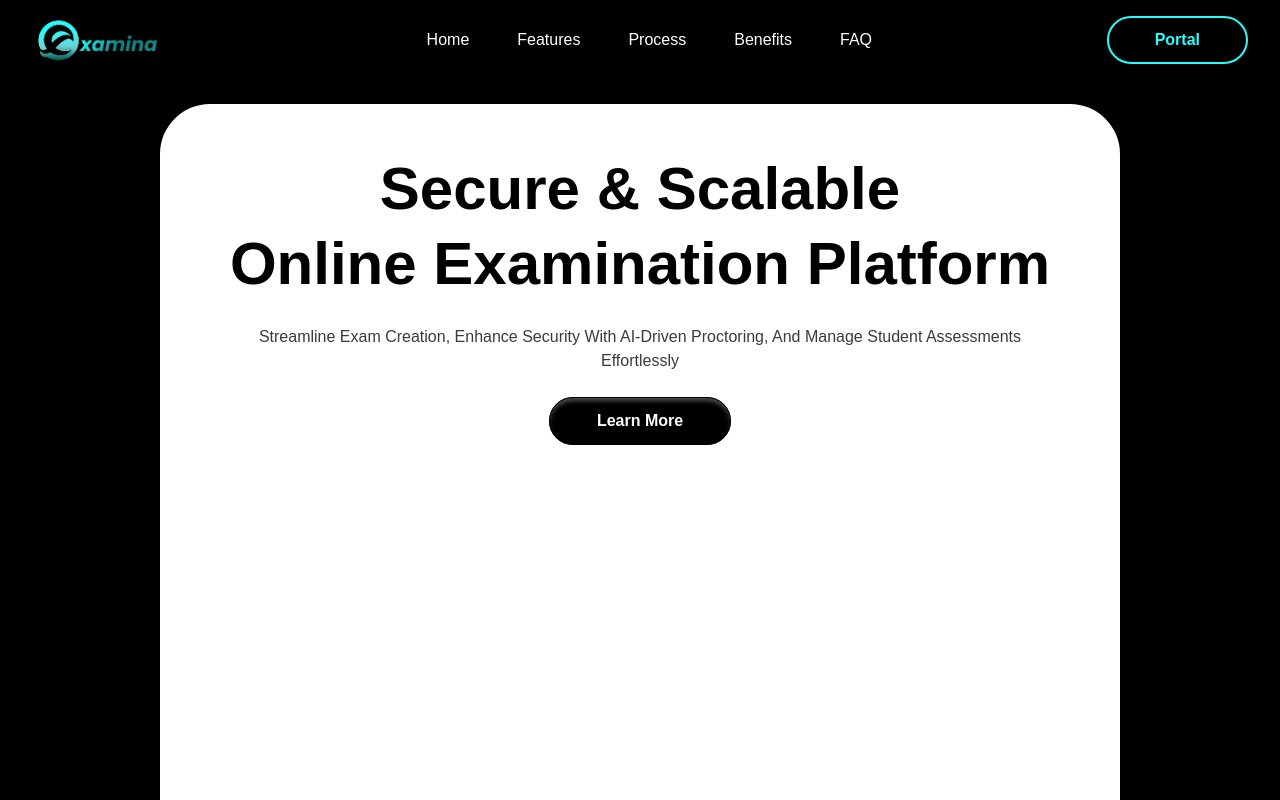
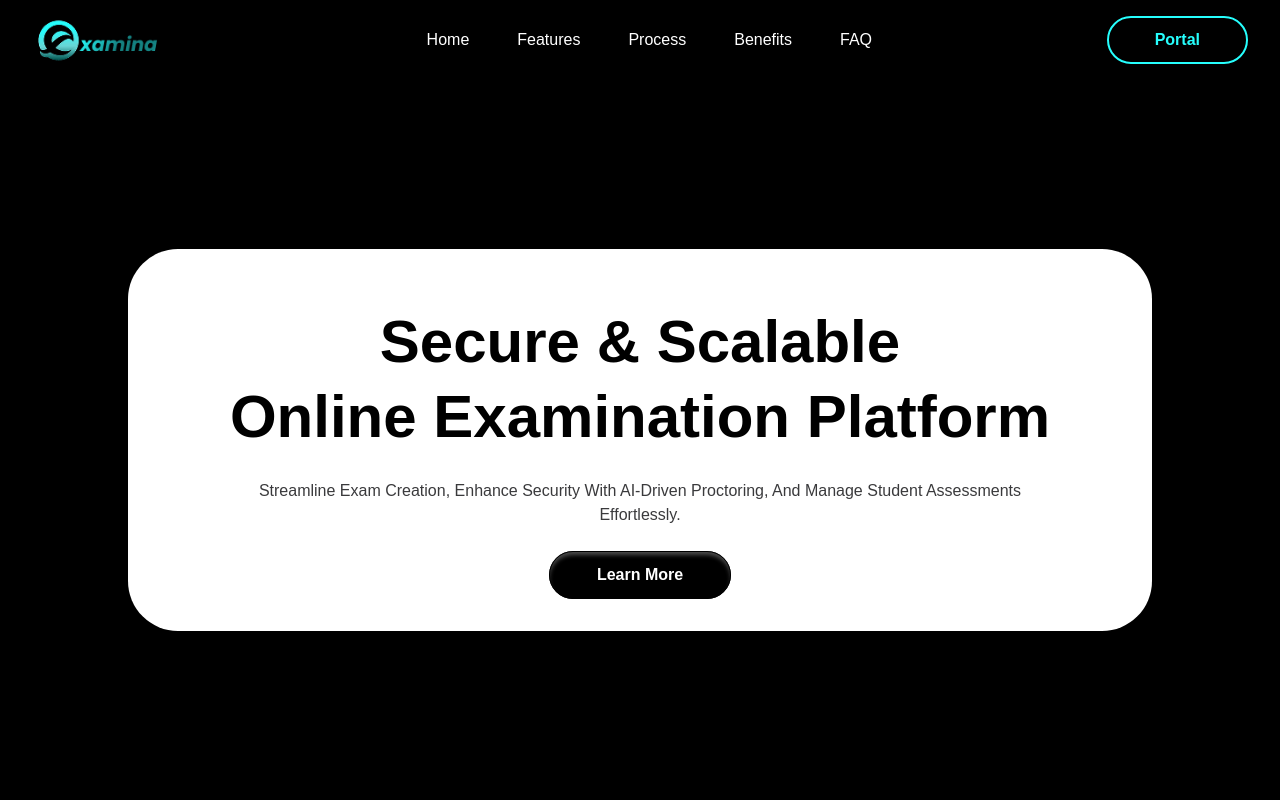
Before and after one commit to AgilWave/Examina-Frontend, a Next.js app: page / in a window 1280 px wide. Shown: the top 800 px of the page. Built offline with nearby package versions, Linux system fonts and the light colour scheme.

Commit message:
refactor(herosection): changed view port

```diff
--- a/components/landing-page/hero-section/page.tsx
+++ b/components/landing-page/hero-section/page.tsx
@@ -2,22 +2,21 @@ import React from "react";
 
 function HeroSection() {
   return (
-    <div className="flex flex-col items-center justify-between w-full py-14 md:py-8 lg:py-16 px-4 md:px-8">
-      <div className="relative bg-white rounded-3xl md:rounded-[50px] overflow-hidden w-full max-w-6xl mx-auto h-[500px] sm:h-[650px] md:h-[750px] lg:h-[933px]">
-        <div className=" flex flex-col justify-center items-center gap-3 md:gap-4 lg:gap-6">
-          <div className="self-stretch mt-5 md:mt-12 text-center text-black text-xl sm:text-3xl md:text-4xl lg:text-6xl font-bold  capitalize leading-tight md:leading-snug lg:leading-[74.67px]">
+    <div className="flex flex-col items-center justify-center w-full min-h-screen bg-black">
+      <div className="relative bg-white rounded-3xl md:rounded-[50px] overflow-hidden w-full h-[85%] max-w-6xl mx-auto p-4 md:p-8 shadow-lg">
+        <div className="flex flex-col justify-center items-center gap-3 md:gap-4 lg:gap-6">
+          <h1 className="self-stretch mt-5 md:mt-6 text-center text-black text-[28px] sm:text-3xl md:text-4xl lg:text-6xl font-bold capitalize leading-tight md:leading-snug lg:leading-[74.67px]">
             Secure & Scalable <br />
             Online Examination Platform
-          </div>
-          <div className="w-[85%] md:w-[80%] lg:w-[792px] text-center text-zinc-950/80 text-xs sm:text-sm md:text-base font-normal  capitalize">
-            Streamline exam creation, enhance security with AI-driven
-            proctoring, and manage student assessments effortlessly
-          </div>
-          <div className="h-10 px-8 md:h-12 md:px-12 py-3 bg-black rounded-[60px] shadow-[inset_0px_4px_4px_0px_rgba(255,255,255,0.30)] outline outline-offset-[-1px] outline-black inline-flex justify-center items-center gap-2.5 overflow-hidden transition-all duration-300 ease-in-out hover:scale-102 hover:shadow:md md:hover:scale-105 md:hover:shadow-lg">
-            <div className="text-center justify-start text-white text-sm md:text-base font-semibold capitalize">
+          </h1>
+          <p className="w-[85%] md:w-[80%] lg:w-[792px] text-center text-zinc-950/80 text-xs sm:text-sm md:text-base font-normal capitalize">
+            Streamline exam creation, enhance security with AI-driven proctoring, and manage student assessments effortlessly.
+          </p>
+          <button className="h-10 px-8 md:h-12 md:px-12 py-3 bg-black rounded-[60px] shadow-[inset_0px_4px_4px_0px_rgba(255,255,255,0.30)] outline outline-offset-[-1px] outline-black inline-flex justify-center items-center gap-2.5 overflow-hidden transition-all duration-300 ease-in-out hover:scale-105 hover:shadow-lg">
+            <span className="text-center text-white text-sm md:text-base font-semibold capitalize">
               Learn More
-            </div>
-          </div>
+            </span>
+          </button>
         </div>
       </div>
     </div>
```
